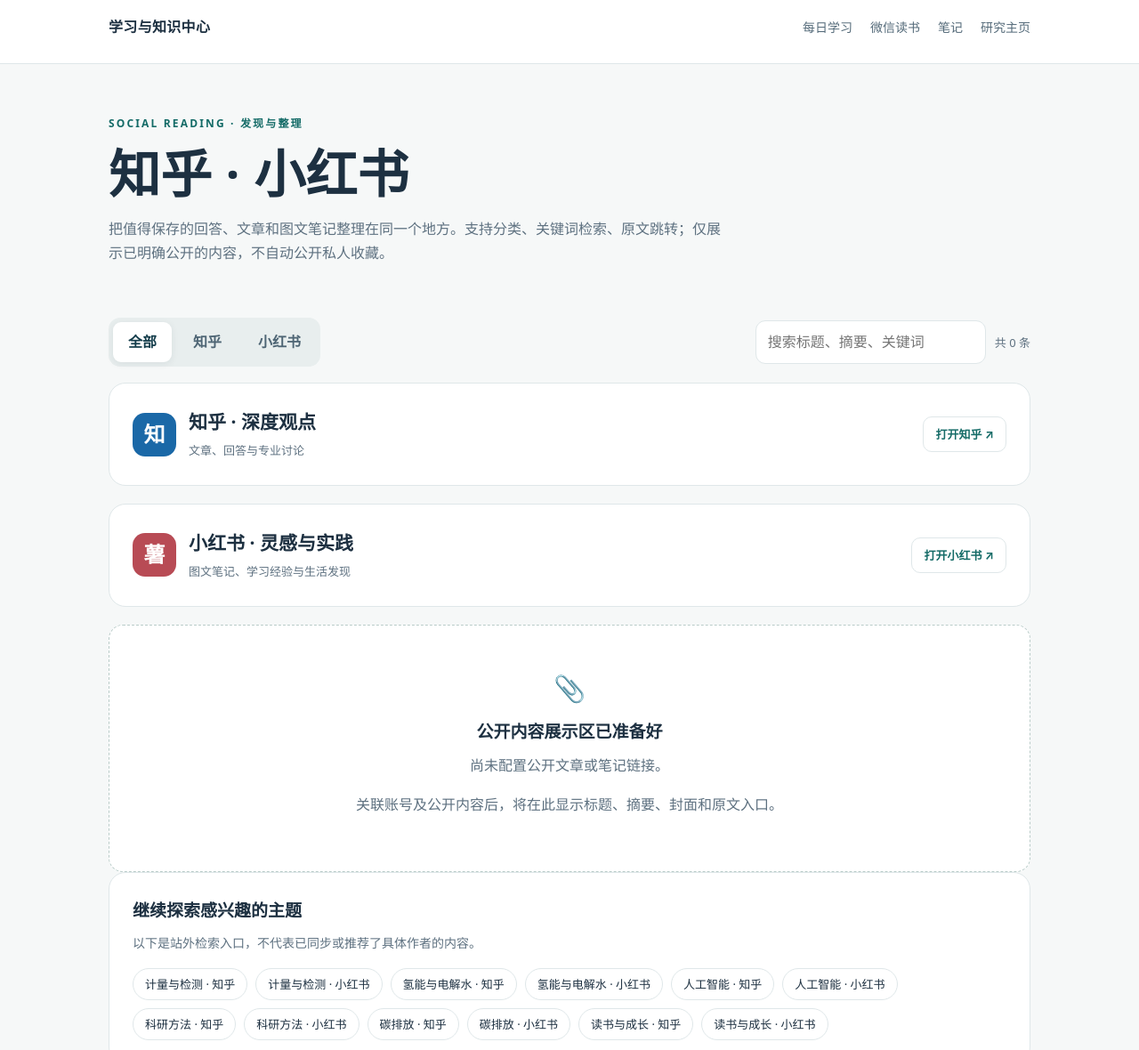
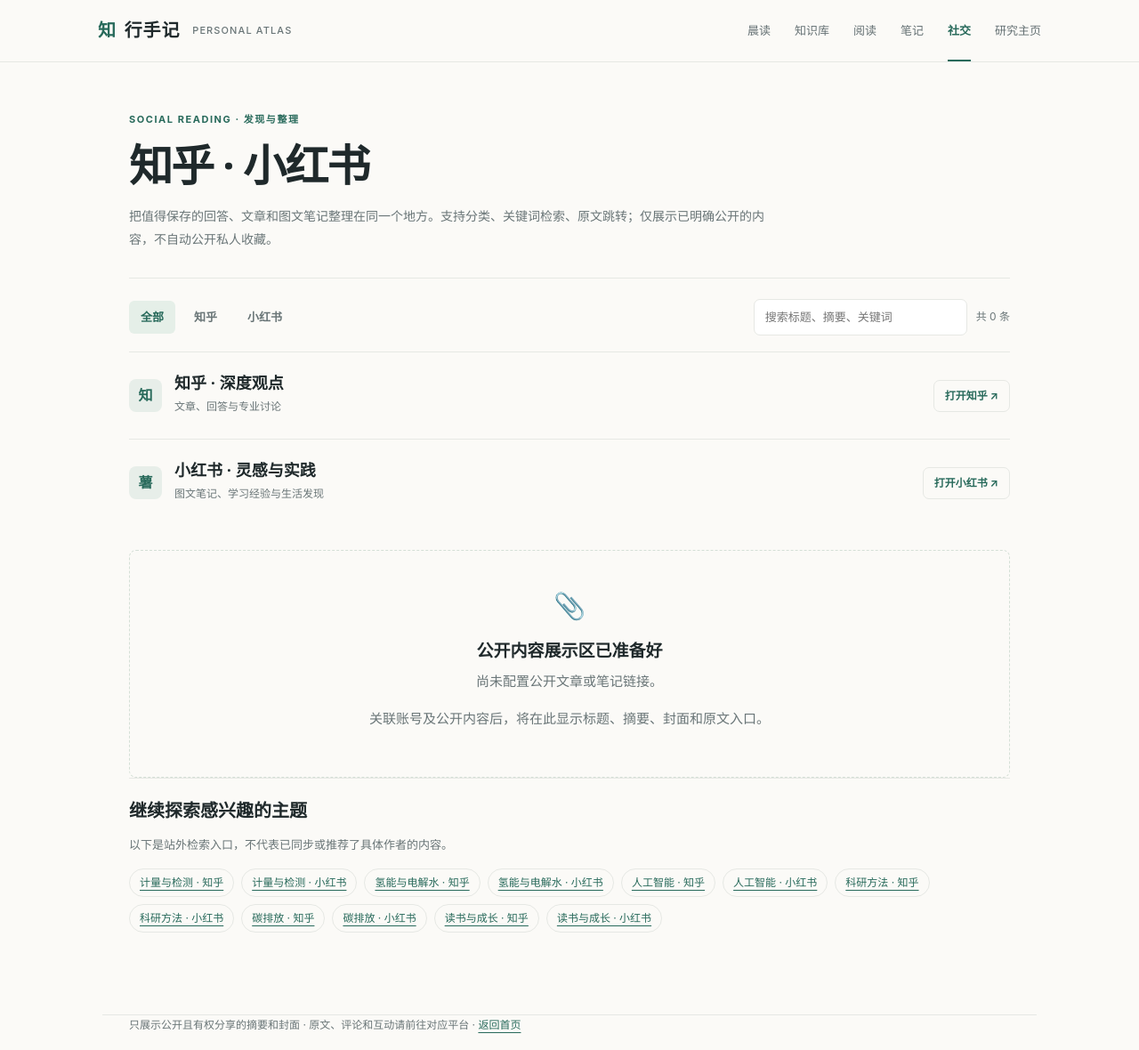
Before and after one commit to imxiel126/imxiel126.github.io, a plain HTML site: page social/index.html in a window 1280 px wide. Shown: the top 1180 px of the page at 89% size. Drawn offline with Linux system fonts and the light colour scheme.

Commit message:
Unify social/index.html with calm typography, simple navigation and clearer reading layout

```diff
--- a/social/index.html
+++ b/social/index.html
@@ -4,22 +4,10 @@
 <meta charset="utf-8"><meta name="viewport" content="width=device-width,initial-scale=1">
 <meta name="description" content="知乎与小红书内容中心：公开文章、回答和笔记的精选展示与检索。">
 <title>知乎与小红书 · 内容中心</title>
-<style>
-:root{--ink:#1d3041;--soft:#5e7180;--line:#dfe7e9;--bg:#f6f8f8;--green:#146b67;--blue:#1a68a7;--red:#b84b55}
-*{box-sizing:border-box}html{scroll-behavior:smooth}body{margin:0;color:var(--ink);background:var(--bg);font:16px/1.7 system-ui,-apple-system,"PingFang SC","Microsoft YaHei",sans-serif}a{color:inherit;text-decoration:none}button,input{font:inherit}button{cursor:pointer}
-.wrap{max-width:1080px;margin:auto;padding:0 22px}nav{height:auto;min-height:72px;border-bottom:1px solid var(--line);background:#fff}nav .wrap{display:flex;align-items:center;gap:20px;flex-wrap:wrap;padding-top:17px;padding-bottom:17px}nav .brand{font-weight:800;margin-right:auto;letter-spacing:.02em}nav a:not(.brand){font-size:14px;color:#556b7a}nav a:hover,footer a:hover{color:var(--green)}
-.hero{padding:57px 0 34px}.eyebrow{color:var(--green);font-weight:750;font-size:12px;letter-spacing:.18em}.hero h1{font:700 clamp(36px,6vw,58px)/1.16 Georgia,"Songti SC",serif;margin:12px 0 15px}.hero p{max-width:700px;color:var(--soft);margin:0}.toolbar{display:flex;align-items:center;justify-content:space-between;gap:14px;flex-wrap:wrap;margin:25px 0 18px}
-.tabs{display:flex;gap:7px;padding:5px;background:#e8eeee;border-radius:13px}.tab{border:0;padding:9px 17px;border-radius:9px;background:transparent;color:#4e6574;font-weight:700}.tab[aria-selected=true]{background:#fff;box-shadow:0 2px 9px #0f273013;color:#153e4c}
-.controls{display:flex;align-items:center;gap:10px;flex-wrap:wrap}.search{border:1px solid var(--line);background:#fff;border-radius:11px;padding:10px 13px;min-width:240px;max-width:100%;outline-color:var(--green)}.count{font-size:13px;color:var(--soft)}
-.panel{background:#fff;border:1px solid var(--line);border-radius:19px;padding:26px;margin-bottom:20px}.platform-head{display:flex;align-items:center;justify-content:space-between;gap:16px;flex-wrap:wrap}.platform-id{display:flex;gap:14px;align-items:center}.logo{display:grid;place-items:center;width:49px;height:49px;border-radius:14px;color:#fff;font-size:24px;font-weight:800}.logo.z{background:var(--blue)}.logo.x{background:var(--red)}.platform-head h2{margin:0;font-size:21px}.platform-head p{margin:2px 0;color:var(--soft);font-size:13px}.external{border:1px solid var(--line);border-radius:10px;padding:8px 13px;font-size:13px;color:var(--green);font-weight:700}.external:hover{background:#f0f8f6}
-.grid{display:grid;grid-template-columns:repeat(auto-fill,minmax(275px,1fr));gap:15px}.item{min-width:0;background:#fff;border:1px solid var(--line);border-radius:15px;overflow:hidden;display:flex;flex-direction:column;transition:transform .15s,border-color .15s}.item:hover{transform:translateY(-2px);border-color:#93b6b2}.cover{width:100%;height:142px;object-fit:cover;background:#e8f0f0}.item-body{padding:17px;display:flex;flex-direction:column;flex:1}.meta{font-size:12px;color:var(--soft);margin:0 0 9px}.item h3{font-size:17px;line-height:1.5;margin:0 0 9px}.item p{font-size:14px;color:var(--soft);margin:0 0 14px;display:-webkit-box;-webkit-box-orient:vertical;-webkit-line-clamp:3;overflow:hidden}.tags{display:flex;gap:6px;flex-wrap:wrap;margin-top:auto}.tag{font-size:12px;color:#476e6b;background:#edf6f3;border-radius:7px;padding:2px 7px}.read{display:inline-block;margin-top:16px;font-size:13px;color:var(--green);font-weight:750}
-.empty{background:#fff;border:1px dashed #b9ccc9;border-radius:16px;text-align:center;padding:45px 24px;color:var(--soft)}.empty strong{display:block;font-size:19px;color:var(--ink);margin:9px 0}.empty a{color:var(--green);text-decoration:underline;text-underline-offset:3px}.guide h2{font-size:19px;margin:0 0 9px}.guide p{color:var(--soft);font-size:14px;margin:6px 0}.topics{display:flex;flex-wrap:wrap;gap:9px;margin-top:16px}.topic{border:1px solid var(--line);border-radius:20px;background:#fff;color:var(--ink);padding:6px 13px;font-size:13px}.topic:hover{border-color:var(--green);color:var(--green)}
-footer{padding:15px 0 38px;font-size:13px;color:var(--soft)}[hidden]{display:none!important}
-@media(max-width:580px){.hero{padding-top:37px}.panel{padding:19px}.search{width:100%;min-width:0}.controls{width:100%}.toolbar{align-items:stretch}.tabs{justify-content:center}.tab{flex:1}.platform-head{align-items:flex-start}}
-</style>
+<link rel="stylesheet" href="/assets/site.css">
 </head>
-<body>
-<nav><div class="wrap"><a class="brand" href="/">学习与知识中心</a><a href="/library/">每日学习</a><a href="/reading/">微信读书</a><a href="/notes/">笔记</a><a href="https://xie-l.github.io/" target="_blank" rel="noopener noreferrer">研究主页</a></div></nav>
+<body class="site-social">
+<div class="site-header"><div class="site-header__inner"><a class="site-brand" href="/"><b>知</b>行手记<small>PERSONAL ATLAS</small></a><nav class="site-nav" aria-label="主导航"><a href="/">晨读</a><a href="/library/">知识库</a><a href="/reading/">阅读</a><a href="/notes/">笔记</a><a href="/social/" class="is-active" aria-current="page">社交</a><a href="https://xie-l.github.io/" target="_blank" rel="noopener noreferrer">研究主页</a></nav></div></div>
 <main class="wrap">
 <section class="hero"><div class="eyebrow">SOCIAL READING · 发现与整理</div><h1>知乎 · 小红书</h1><p>把值得保存的回答、文章和图文笔记整理在同一个地方。支持分类、关键词检索、原文跳转；仅展示已明确公开的内容，不自动公开私人收藏。</p></section>
 <div class="toolbar"><div class="tabs" role="tablist" aria-label="内容平台"><button class="tab" role="tab" id="tab-all" aria-selected="true" data-platform="all">全部</button><button class="tab" role="tab" id="tab-zhihu" aria-selected="false" data-platform="zhihu">知乎</button><button class="tab" role="tab" id="tab-xiaohongshu" aria-selected="false" data-platform="xiaohongshu">小红书</button></div><div class="controls"><input class="search" id="search" type="search" aria-label="搜索公开内容" placeholder="搜索标题、摘要、关键词"><span class="count" id="count" aria-live="polite">加载中…</span></div></div>
```
